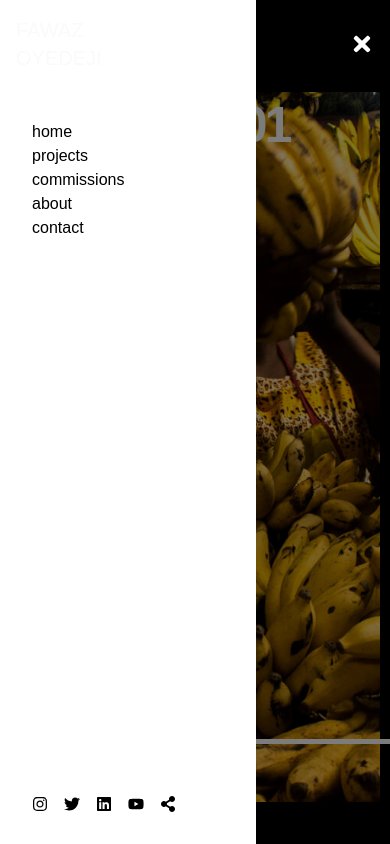
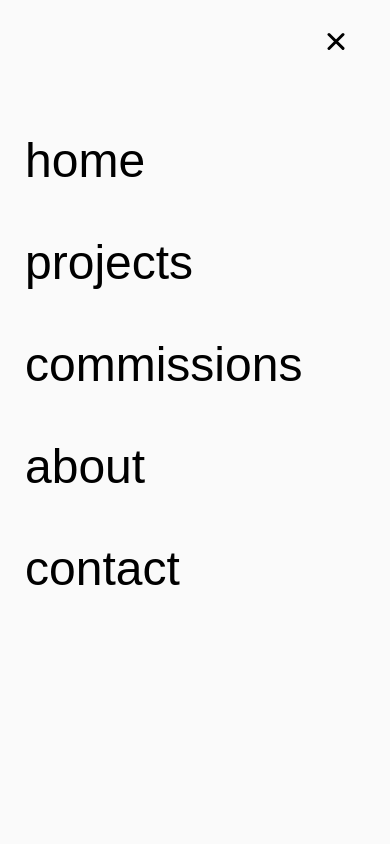
Before and after one commit to zainaboyedeji/fawaz-oyedeji-portfolio-v2, a React (Create React App) app: page / in a window 390 px wide. Both pictures are taken after a click on the button 362 px from the left and 44 px from the top of the page. Shown: the top 844 px of the page. Built offline with nearby package versions, Linux system fonts and the light colour scheme; a web font is replaced by a local one.

Commit message:
mobile nav snimation

```diff
--- a/src/components/Sidebar.tsx
+++ b/src/components/Sidebar.tsx
@@ -1,23 +1,198 @@
-import { useState } from "react";
+import { stagger, useAnimate } from "framer-motion";
+import { useEffect, useState } from "react";
 import {
   FaInstagram,
   FaTwitter,
   FaLinkedin,
   FaYoutube,
   FaShareAlt,
-  FaBars,
-  FaTimes,
 } from "react-icons/fa";
 import { NavLink } from "react-router-dom";
+
+const Path = (props: any) => (
+  <path
+    fill="transparent"
+    strokeWidth="3"
+    stroke="var(--background)"
+    strokeLinecap="round"
+    {...props}
+  />
+);
+
+export const MenuToggle = ({ toggle }: any) => (
+  <button onClick={toggle} className="md:hidden">
+    <svg width="23" height="18" viewBox="0 0 23 18">
+      <Path
+        d="M 2 2.5 L 20 2.5"
+        className="top"
+        variants={{
+          closed: { d: "M 2 2.5 L 20 2.5" },
+          open: { d: "M 3 16.5 L 17 2.5" },
+        }}
+      />
+      <Path d="M 2 9.423 L 20 9.423" opacity="1" className="middle" />
+      <Path
+        d="M 2 16.346 L 20 16.346"
+        className="bottom"
+        variants={{
+          closed: { d: "M 2 16.346 L 20 16.346" },
+          open: { d: "M 3 2.5 L 17 16.346" },
+        }}
+      />
+    </svg>
+  </button>
+);
+
+function useMenuAnimation(isOpen: boolean) {
+  const [scope, animate] = useAnimate();
+
+  useEffect(() => {
+    const menuAnimations = isOpen
+      ? [
+          [
+            "nav",
+            { transform: "translateX(0%)" },
+            { ease: [0.08, 0.65, 0.53, 0.96], duration: 0.6 },
+          ],
+          [
+            "li",
+            { transform: "scale(1)", opacity: 1, filter: "blur(0px)" },
+            { delay: stagger(0.02), at: "-0.1" },
+          ],
+        ]
+      : [
+          [
+            "li",
+            { transform: "scale(0.5)", opacity: 0, filter: "blur(10px)" },
+            { delay: stagger(0.02, { from: "last" }), at: "<" },
+          ],
+          ["nav", { transform: "translateX(-100%)" }, { at: "-0.1" }],
+        ];
+
+    animate([
+      [
+        "path.top",
+        { d: isOpen ? "M 3 16.5 L 17 2.5" : "M 2 2.5 L 20 2.5" },
+        { at: "<" },
+      ],
+      ["path.middle", { opacity: isOpen ? 0 : 1 }, { at: "<" }],
+      [
+        "path.bottom",
+        { d: isOpen ? "M 3 2.5 L 17 16.346" : "M 2 16.346 L 20 16.346" },
+        { at: "<" },
+      ],
+      //@ts-ignore
+      ...menuAnimations,
+    ]);
+  }, [isOpen]);
+
+  return scope;
+}
 
 function SideBar() {
   const [isOpen, setIsOpen] = useState(false);
 
-  const toggleSidebar = () => {
-    setIsOpen(!isOpen);
-  };
+  const scope = useMenuAnimation(isOpen);
+
+  function Menu() {
+    return (
+      <nav className="menu">
+        <ul className="mobileUl">
+          <li className="mobileLi">
+            <NavLink to="/" onClick={() => setIsOpen(!isOpen)}>
+              home
+            </NavLink>
+          </li>
+          <li className="mobileLi">
+            <NavLink
+              to="/projects"
+              className="hover:text-gray-400"
+              onClick={() => setIsOpen(!isOpen)}
+            >
+              projects
+            </NavLink>
+          </li>
+          <li className="mobileLi">
+            <NavLink
+              to="/commissions"
+              className="hover:text-gray-400"
+              onClick={() => setIsOpen(!isOpen)}
+            >
+              commissions
+            </NavLink>
+          </li>
+          <li className="mobileLi">
+            <NavLink
+              to="/about-me"
+              className="hover:text-gray-400"
+              onClick={() => setIsOpen(!isOpen)}
+            >
+              about
+            </NavLink>
+          </li>
+          <li className="mobileLi">
+            <NavLink
+              to="/contact-me"
+              className="hover:text-gray-400"
+              onClick={() => setIsOpen(!isOpen)}
+            >
+              contact
+            </NavLink>
+          </li>
+        </ul>
+      </nav>
+    );
+  }
 
   return (
+    <>
+      <style>{`
+        .menu {
+          position: fixed;
+          top: 0;
+          left: 0;
+          bottom: 0;
+          width: 400px;
+          background: var(--accent);
+          padding-top: 100px;
+          transform: translateX(-100%);
+          will-change: transform;
+        }
+
+        .mobileUl {
+          display: flex;
+          flex-direction: column;
+          gap: 10px;
+          padding: 15px;
+        }
+
+        .mobileLi {
+          color: var(--background);
+          display: block;
+          transform-origin: -20px 50%;
+          font-weight: bold;
+          font-size: 48px;
+          padding: 10px;
+          will-change: transform, opacity, filter;
+        }
+
+        button {
+          outline: none;
+          border: none;
+          -webkit-user-select: none;
+          -moz-user-select: none;
+          -ms-user-select: none;
+          cursor: pointer;
+          position: absolute;
+          top: 5px;
+          left: 300px;
+          width: 40px;
+          height: 40px;
+          border-radius: 50%;
+          background: var(--accent);
+          padding: 10px;
+        }
+      `}</style>
       <div>
         {/* Top Navigation for Mobile */}
         <div className="flex items-center justify-between fixed top-4 left-4 right-4 z-50 md:hidden">
@@ -26,24 +201,24 @@ function SideBar() {
               FAWAZ <br /> OYEDEJI.
             </NavLink>
           </div>
-        <button className="text-white cursor-pointer" onClick={toggleSidebar}>
-          {isOpen ? <FaTimes size={24} /> : <FaBars size={24} />}
-        </button>
+          <div ref={scope}>
+            <Menu />
+            <MenuToggle toggle={() => setIsOpen(!isOpen)} />
+          </div>
         </div>
 
-      {/* Sidebar */}
+        {/* Sidebar (visible only on desktop) */}
         <div
-  className={`fixed top-0 left-0 h-screen w-64 p-8 flex flex-col justify-between z-40 pt-20 transform ${
+          className={`hidden md:flex fixed top-0 left-0 h-screen w-64 p-8 flex-col justify-between z-40 pt-20 transform ${
             isOpen ? "translate-x-0" : "-translate-x-full"
           } transition-transform duration-300 ease-in-out md:translate-x-0 md:w-1/4 bg-white text-black md:bg-black md:text-white`}
         >
-        {/* Logo and Navigation */}
-        <div className="">
+          <div>
             <div className="text-5xl font-bold hidden md:block">
               <NavLink
                 to="/"
                 className="hover:text-gray-400"
-              onClick={toggleSidebar}
+                onClick={() => setIsOpen(!isOpen)}
               >
                 FAWAZ <br /> OYEDEJI.
               </NavLink>
@@ -54,7 +229,7 @@ function SideBar() {
                   <NavLink
                     to="/"
                     className="hover:text-gray-400"
-                  onClick={toggleSidebar}
+                    onClick={() => setIsOpen(!isOpen)}
                   >
                     home
                   </NavLink>
@@ -63,7 +238,7 @@ function SideBar() {
                   <NavLink
                     to="/projects"
                     className="hover:text-gray-400"
-                  onClick={toggleSidebar}
+                    onClick={() => setIsOpen(!isOpen)}
                   >
                     projects
                   </NavLink>
@@ -72,7 +247,7 @@ function SideBar() {
                   <NavLink
                     to="/commissions"
                     className="hover:text-gray-400"
-                  onClick={toggleSidebar}
+                    onClick={() => setIsOpen(!isOpen)}
                   >
                     commissions
                   </NavLink>
@@ -81,7 +256,7 @@ function SideBar() {
                   <NavLink
                     to="/about-me"
                     className="hover:text-gray-400"
-                  onClick={toggleSidebar}
+                    onClick={() => setIsOpen(!isOpen)}
                   >
                     about
                   </NavLink>
@@ -90,7 +265,7 @@ function SideBar() {
                   <NavLink
                     to="/contact-me"
                     className="hover:text-gray-400"
-                  onClick={toggleSidebar}
+                    onClick={() => setIsOpen(!isOpen)}
                   >
                     contact
                   </NavLink>
@@ -153,10 +328,11 @@ function SideBar() {
         {isOpen && (
           <div
             className="fixed inset-0 bg-black bg-opacity-50 z-30 md:hidden"
-          onClick={toggleSidebar}
+            onClick={() => setIsOpen(!isOpen)}
           ></div>
         )}
       </div>
+    </>
   );
 }
 
```
Lines whose indentation alone changed are shown as unchanged.
